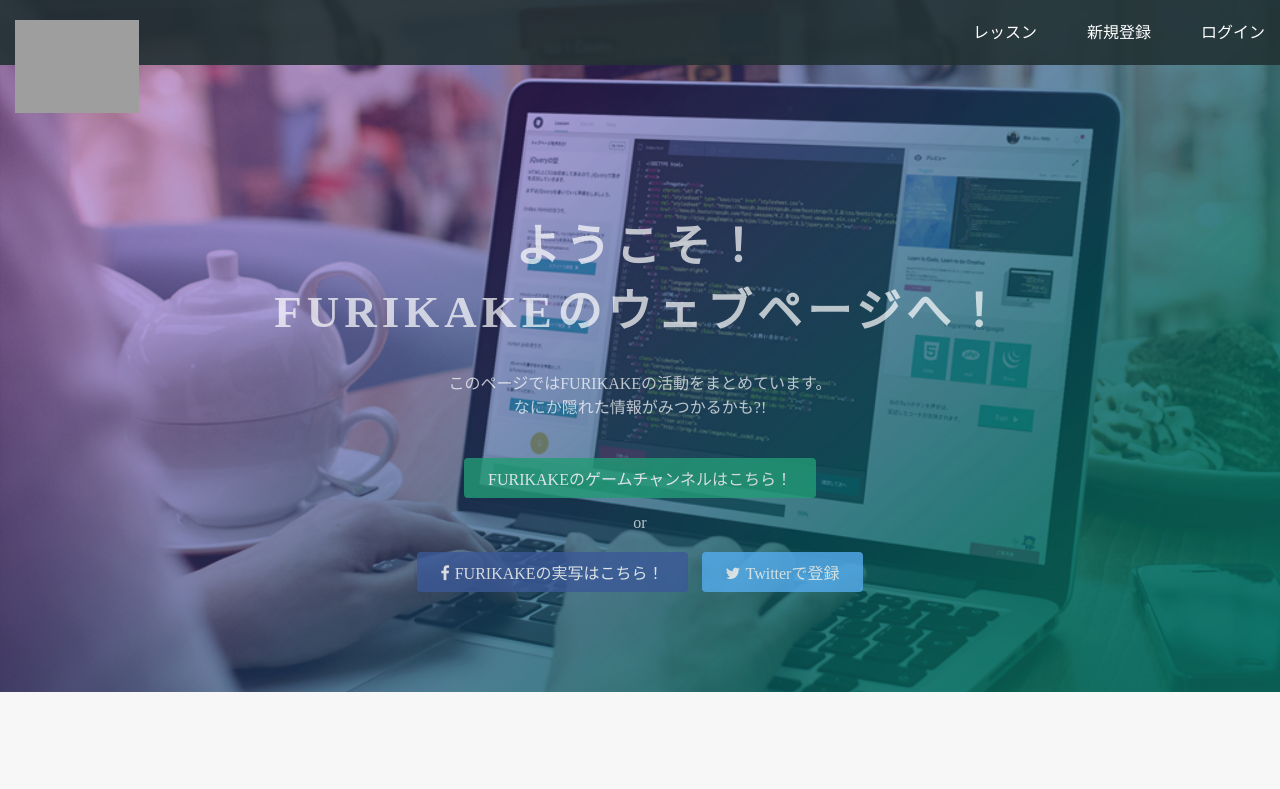
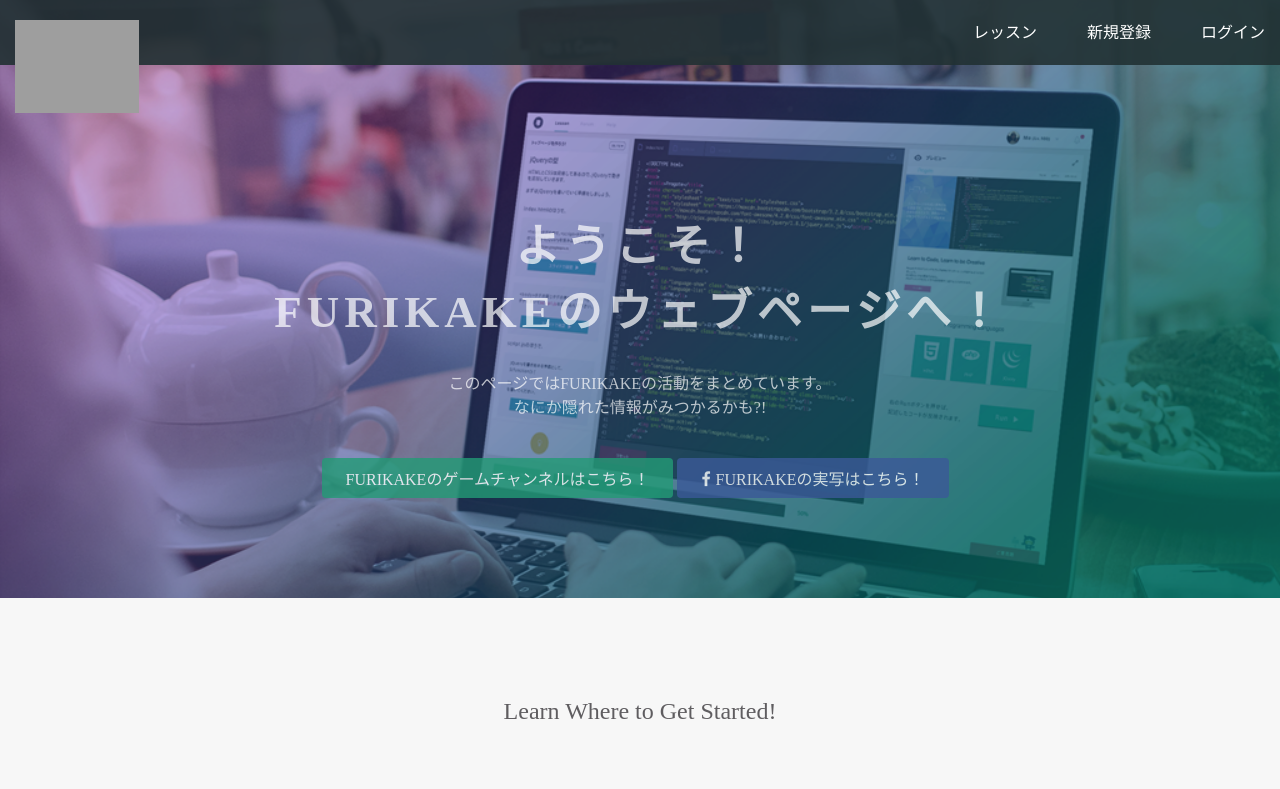
Before and after one commit to Furikake72/Furikake72.github.io, a plain HTML site: page index.html in a window 1280 px wide. Shown: the top 789 px of the page. Drawn offline with Linux system fonts and the light colour scheme; grey boxes are pictures that could not be loaded.

Commit message:
Update index.html

```diff
--- a/index.html
+++ b/index.html
@@ -27,10 +27,8 @@
       <p>このページではFURIKAKEの活動をまとめています。<br>なにか隠れた情報がみつかるかも?!</p>
       <div class="btn-wrapper">
         <a href="#" class="btn signup">FURIKAKEのゲームチャンネルはこちら！</a>
-        <p>or</p>
         <a href="#" class="btn facebook"><span class="fa fa-facebook"></span>FURIKAKEの実写はこちら！</a>
-        <a href="#" class="btn twitter"><span class="fa fa-twitter"></span>Twitterで登録</a>
-      </div>
+    　</div>
     </div>
   </div>
   <div class="lesson-wrapper">
```
